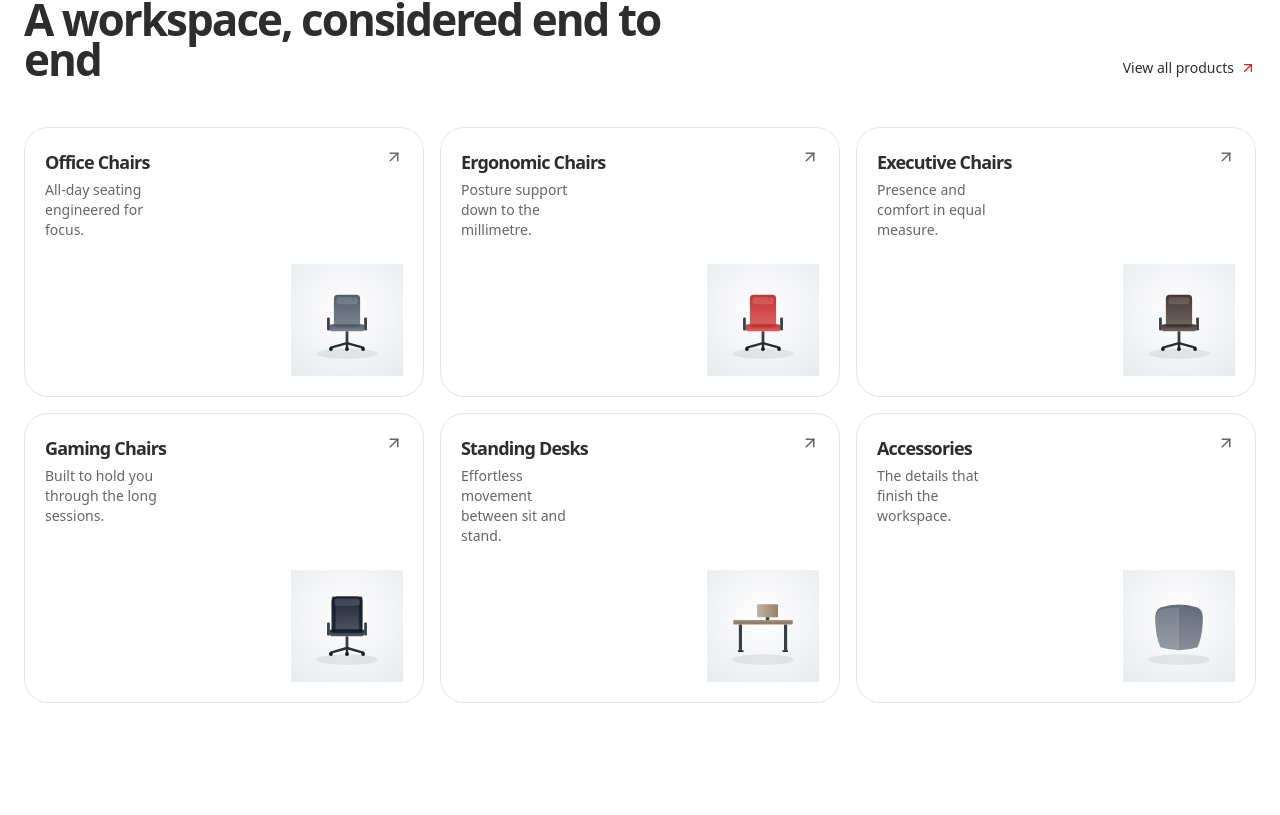
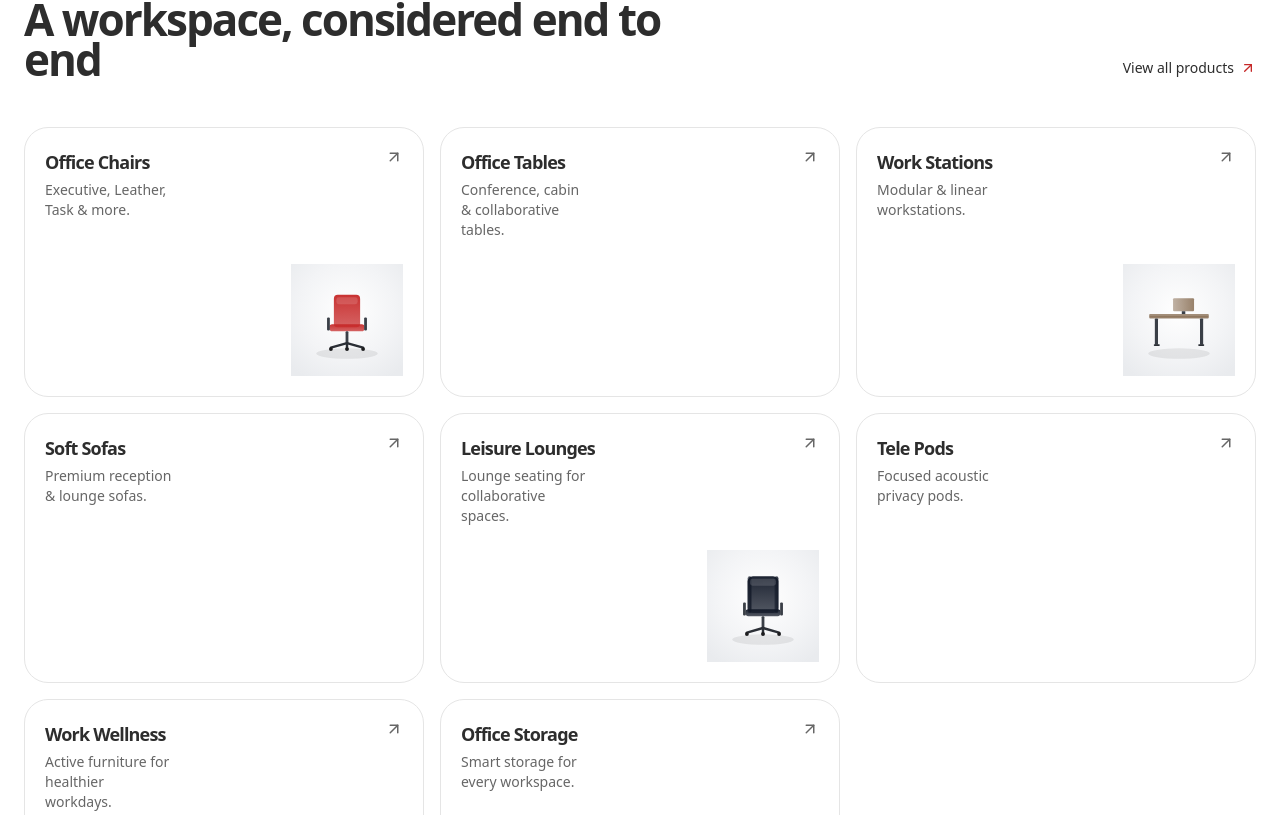
Before and after one commit to unntangle/officemate-new-website, a Next.js app: page / in a window 1280 px wide. Shown: the part 825-1640 px from the top of the page. Built offline with nearby package versions, Linux system fonts and the light colour scheme; a web font is replaced by a local one.

Commit message:
feat: update product categories to real Officemate catalog (8 families with subcategories), redesign mega menu grid

```diff
--- a/components/common/ProductRender.tsx
+++ b/components/common/ProductRender.tsx
@@ -87,7 +87,7 @@ function renderSilhouette(category: CategorySlug, gid: string, variant: number)
   const fill = `url(#${gid}-obj)`;
   const fill2 = `url(#${gid}-obj2)`;
 
-  if (category === "standing-desks") {
+  if (category === "work-stations") {
     return (
       <g>
         {/* desk top */}
@@ -105,7 +105,7 @@ function renderSilhouette(category: CategorySlug, gid: string, variant: number)
     );
   }
 
-  if (category === "accessories") {
+  if (category === "office-storage") {
     return (
       <g>
         {/* lumbar cushion */}
@@ -131,8 +131,8 @@ function renderSilhouette(category: CategorySlug, gid: string, variant: number)
     );
   }
 
-  // chair families (office / ergonomic / executive / gaming)
-  const gaming = category === "gaming-chairs";
+  // chair families — leisure-lounges uses the gaming/bolster silhouette
+  const gaming = category === "leisure-lounges";
   const backTop = gaming ? 150 : 176;
   const backWidth = gaming ? 176 : 150;
   return (
--- a/components/layout/Navbar.tsx
+++ b/components/layout/Navbar.tsx
@@ -189,50 +189,33 @@ export function Navbar() {
             animate={{ opacity: 1, y: 0 }}
             exit={{ opacity: 0, y: -8 }}
             transition={{ duration: 0.24, ease: [0.22, 1, 0.36, 1] }}
-            className="absolute inset-x-0 top-full hidden border-b border-line bg-white/95 backdrop-blur-xl md:block"
+            className="absolute inset-x-0 top-full hidden border-b border-line bg-white/97 backdrop-blur-xl md:block shadow-soft"
             onMouseEnter={() => setMegaOpen(true)}
           >
-            <div className="container grid grid-cols-[1.1fr_1.4fr] gap-10 py-8">
-              <div>
-                <p className="eyebrow mb-4">Browse by category</p>
-                <ul className="grid grid-cols-2 gap-x-6 gap-y-1">
+            <div className="container py-8">
+              <div className="grid grid-cols-4 gap-x-8 gap-y-6">
                 {CATEGORIES.map((cat) => (
-                    <li key={cat.slug}>
+                  <div key={cat.slug}>
                     <Link
                       href={`/products?category=${cat.slug}`}
-                        className="group flex flex-col rounded-xl px-3 py-2.5 transition-colors hover:bg-surface"
+                      className="text-sm font-semibold text-accent hover:underline"
                     >
-                        <span className="flex items-center gap-1 text-sm font-medium text-ink">
                       {cat.name}
-                          <ArrowUpRight
-                            size={13}
-                            className="opacity-0 transition-opacity group-hover:opacity-100"
-                          />
-                        </span>
-                        <span className="text-xs text-muted">{cat.tagline}</span>
+                    </Link>
+                    <ul className="mt-2 space-y-1.5 border-l border-line pl-3">
+                      {cat.subcategories?.map((sub) => (
+                        <li key={sub}>
+                          <Link
+                            href={`/products?category=${cat.slug}&sub=${encodeURIComponent(sub)}`}
+                            className="text-sm text-muted transition-colors hover:text-ink"
+                          >
+                            {sub}
                           </Link>
                         </li>
                       ))}
                     </ul>
                   </div>
-              <div>
-                <p className="eyebrow mb-4">Featured</p>
-                <div className="grid grid-cols-3 gap-4">
-                  {FEATURED.slice(0, 3).map((p) => (
-                    <Link
-                      key={p.slug}
-                      href={`/products/${p.slug}`}
-                      className="group rounded-2xl border border-line bg-surface/60 p-3 transition-all hover:border-ink/20 hover:shadow-soft"
-                    >
-                      <div className="aspect-square overflow-hidden rounded-xl bg-white">
-                        <div className="transition-transform duration-500 group-hover:scale-105">
-                          <ProductRender category={p.category} color={p.swatch} />
-                        </div>
-                      </div>
-                      <p className="mt-2 text-xs font-medium text-ink">{p.name}</p>
-                    </Link>
                 ))}
-                </div>
               </div>
             </div>
           </motion.div>
--- a/constants/categories.ts
+++ b/constants/categories.ts
@@ -4,32 +4,63 @@ export const CATEGORIES: Category[] = [
   {
     slug: "office-chairs",
     name: "Office Chairs",
-    tagline: "All-day seating engineered for focus.",
+    tagline: "Executive, Leather, Task & more.",
+    subcategories: [
+      "Executive Series",
+      "Leather Series",
+      "Leatherette Series",
+      "Task Series",
+      "Training Series",
+      "Cafe Chairs Series",
+    ],
   },
   {
-    slug: "ergonomic-chairs",
-    name: "Ergonomic Chairs",
-    tagline: "Posture support down to the millimetre.",
+    slug: "office-tables",
+    name: "Office Tables",
+    tagline: "Conference, cabin & collaborative tables.",
+    subcategories: [
+      "Executive Table Series",
+      "Conference Table Series",
+      "Discussion Tables",
+      "Cabin Tables",
+      "Cafe / Training Tables",
+    ],
   },
   {
-    slug: "executive-chairs",
-    name: "Executive Chairs",
-    tagline: "Presence and comfort in equal measure.",
+    slug: "work-stations",
+    name: "Work Stations",
+    tagline: "Modular & linear workstations.",
+    subcategories: ["Modular Workstations", "Linear Workstations", "Zenlift"],
   },
   {
-    slug: "gaming-chairs",
-    name: "Gaming Chairs",
-    tagline: "Built to hold you through the long sessions.",
+    slug: "soft-sofas",
+    name: "Soft Sofas",
+    tagline: "Premium reception & lounge sofas.",
+    subcategories: ["Sofas"],
   },
   {
-    slug: "standing-desks",
-    name: "Standing Desks",
-    tagline: "Effortless movement between sit and stand.",
+    slug: "leisure-lounges",
+    name: "Leisure Lounges",
+    tagline: "Lounge seating for collaborative spaces.",
+    subcategories: ["Lounge Series", "Barstool"],
   },
   {
-    slug: "accessories",
-    name: "Accessories",
-    tagline: "The details that finish the workspace.",
+    slug: "tele-pods",
+    name: "Tele Pods",
+    tagline: "Focused acoustic privacy pods.",
+    subcategories: ["Phone Booth"],
+  },
+  {
+    slug: "work-wellness",
+    name: "Work Wellness",
+    tagline: "Active furniture for healthier workdays.",
+    subcategories: ["Wellness Cycles"],
+  },
+  {
+    slug: "office-storage",
+    name: "Office Storage",
+    tagline: "Smart storage for every workspace.",
+    subcategories: ["Pedestal & Storage"],
   },
 ];
 
--- a/constants/products.ts
+++ b/constants/products.ts
@@ -8,7 +8,7 @@ export const PRODUCTS: Product[] = [
   {
     name: "Aeris Glide Ergo",
     slug: "glide-ergo",
-    category: "ergonomic-chairs",
+    category: "office-chairs",
     price: 24999,
     compareAtPrice: 32999,
     rating: 4.8,
@@ -211,7 +211,7 @@ export const PRODUCTS: Product[] = [
   {
     name: "Aeris Flow Executive",
     slug: "flow-executive",
-    category: "executive-chairs",
+    category: "office-chairs",
     price: 38999,
     compareAtPrice: 46999,
     rating: 4.9,
@@ -307,7 +307,7 @@ export const PRODUCTS: Product[] = [
   {
     name: "Aeris Pulse Gaming",
     slug: "pulse-gaming",
-    category: "gaming-chairs",
+    category: "leisure-lounges",
     price: 21999,
     compareAtPrice: 27999,
     rating: 4.6,
@@ -401,7 +401,7 @@ export const PRODUCTS: Product[] = [
   {
     name: "Aeris Orbit Standing Desk",
     slug: "orbit-standing-desk",
-    category: "standing-desks",
+    category: "work-stations",
     price: 42999,
     compareAtPrice: 49999,
     rating: 4.8,
@@ -493,7 +493,7 @@ export const PRODUCTS: Product[] = [
   {
     name: "Aeris Lumbar Cushion",
     slug: "lumbar-cushion",
-    category: "accessories",
+    category: "office-storage",
     price: 3499,
     compareAtPrice: 4499,
     rating: 4.5,
```
Also changed, not shown: types/index.ts (+8 -5 lines). Lines whose indentation alone changed are shown as unchanged.
